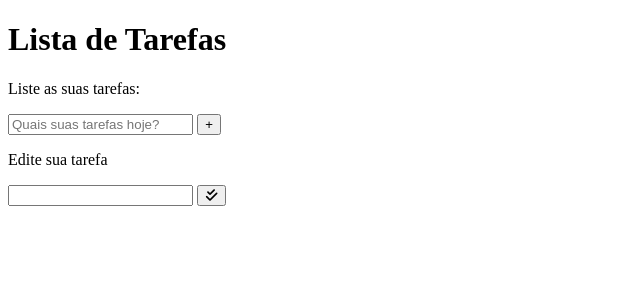
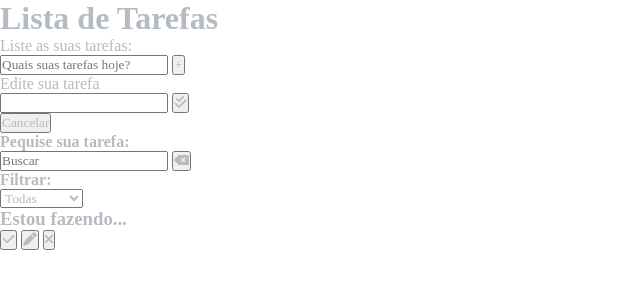
Before and after one commit to carolsgomes/Lista-de-Tarefas, a website: page index.html in a window 1280 px wide. Shown: the whole page, without its empty margins (0-640 px from the left). Drawn offline with Linux system fonts and the light colour scheme; files whose address does not match are found by name.

Commit message:
Atualizacao index e css

```diff
--- a/css/styles.css
+++ b/css/styles.css
@@ -0,0 +1,8 @@
+/* Geral */
+* {
+    padding: 0;
+    margin: 0;
+    font-family: Imprima;
+    color: #b4bbc2;
+    box-sizing: border-box;
+}
--- a/index.html
+++ b/index.html
@@ -16,8 +16,10 @@
 <body>
     <div class="todo-container">
         <header>
+            <!--Cabeçalho-->
             <h1>Lista de Tarefas</h1>
         </header>
+        <!--Conteúdo-->
         <form id="tod-form">
         <p>Liste as suas tarefas:</p>
         <div class="form-control">
@@ -27,6 +29,7 @@
             </button>
         </div>
     </form>
+    <!--Edição da Tarefa-->
     <form id="edit-form">
         <p>Edite sua tarefa</p>
         <div class="form-control">
@@ -35,7 +38,48 @@
             <i class="fa-solid fa-check-double"></i>
         </button>
     </div>
+    <!--Botao para cancelar edição-->
+    <button id="cancel-edit-btn">Cancelar</button>
     </form>
+    <!--Campo para pesquisa e filtro-->
+    <div id="toolbar">
+        <div id="search">
+            <h4>Pequise sua tarefa:</h4>
+            <form>
+                <!--Mensagem de busca-->
+                <input type="text" id="search-input" placeholder="Buscar">
+                <button id="erase-button">
+                    <!--Icone deletar busca-->
+                    <i class="fa-solid fa-delete-left"></i>
+                </button>
+            </form>
+        </div>
+        <!--Filtragem de tarefas-->
+        <div id="filter">
+            <h4>Filtrar:</h4>
+            <select id="filter-select">
+                <option value="all">Todas</option>
+                <option value="done">Finalizadas</option>
+                <option value="todo">Pendentes</option>
+            </select>
+        </div>
+    </div>
+    <!--Lista das Tarefas-->
+    <div id="todo-list">
+        <div class="todo"></div>
+        <h3>Estou fazendo...</h3>
+        <button class="finish-todo">
+            <i class="fa-solid fa-check"></i>
+        </button>
+
+        <button class="eidt-todo">
+            <i class="fa-solid fa-pen"></i>
+        </button>
+
+        <button class="remove-todo">
+            <i class="fa-solid fa-xmark"></i>
+        </button>
+    </div>
     </div>
 </body>
 </html>
--- /dev/null
+++ b/package.json
@@ -0,0 +1,5 @@
+{
+  "dependencies": {
+    "@fortawesome/fontawesome-free": "^6.7.2"
+  }
+}
```
Also changed, not shown: 1 other file.
